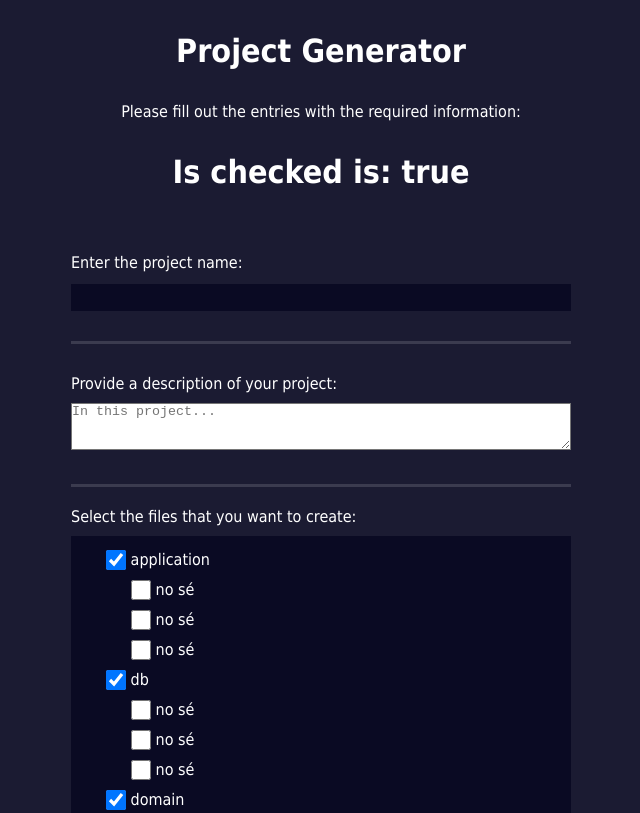
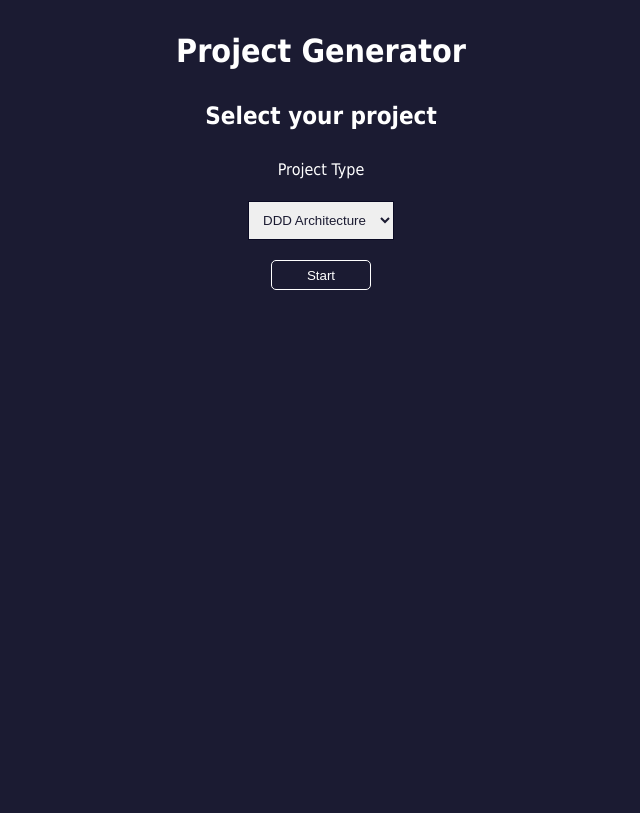
Before and after one commit to AbrahamRuizP/Project-Generator, a plain HTML site: page index.html in a window 1280 px wide. Shown: the top 813 px of the page, without its empty margins (319-959 px from the left). Drawn offline with Linux system fonts and the light colour scheme.

Commit message:
Added Starting Page in JS spa

```diff
--- a/index.css
+++ b/index.css
@@ -1,4 +1,4 @@
-* {
+*{
     margin: 0;
     padding: 0;
     box-sizing: border-box;
@@ -44,6 +44,32 @@ body {
     font-family: Tahoma, Geneva, Verdana, sans-serif;
     font-size: 1.6rem;
 }
+
+.Starting-Page {
+    display: grid;
+    place-content: center;
+}
+
+.Starting-Page div{
+    display: grid;
+    margin: 0 auto;
+    text-align: center;
+}
+
+.Starting-Page select{
+    border: 1px solid #0a0a23;
+    color: var(--color-background);
+    padding: 10px;
+    margin: 12px 0 0 0;
+    width: 100%;
+    min-height: 2em;
+}
+
+ .Starting-Page .button{
+     place-self: center;
+}
+
+
 
 h1, p {
     margin: 1em auto;
@@ -111,16 +137,17 @@ ul.second-depth {
     margin: 0 0 0 25px;
 }
 
-button {
+.button {
     background-color: var(--color-background);
     border: 1px solid white;
     color: white;
     height: 30px;
     width: 100px;
     text-align: center;
+    border-radius: 5px;
 }
 
-button:hover {
+.button:hover {
     background-color: var(--color-border);
     cursor: pointer;
     transition: 1s ease-in 2ms;
--- a/index.html
+++ b/index.html
@@ -8,6 +8,25 @@
 </head>
 <body>
     <h1>Project Generator</h1>
+
+    <div class="Starting-Page">
+        <h2>Select your project</h2>
+
+        <div>
+        <!-- Current Values are placeholders -->
+        <fieldset>
+            <label>Project Type</label>
+            <select id="Project-Type-Selector">
+                <option value="DDD-Arch">DDD Architecture</option>
+                <option value="Other">Other</option>
+                <option value="Other2">Other2</option>
+            </select>
+        </fieldset>
+        <button class="button">Start</button>
+        </div>
+    </div>
+
+    <div class="DDD-Arch" style="display: none;">
     <p>Please fill out the entries with the required information:</p>
     <h1 id="borrar"></h1>
     <form action="https://">
@@ -95,9 +114,10 @@
                 </ul>
         </fieldset>
         <div class="btn-container">
-            <button class=""> <em>Generate</em> </button>
+            <button class="button"><em>Generate</em> </button>
         </div>
     </form>
+    </div>
 
     <script src="main.js"></script>
 
--- a/main.js
+++ b/main.js
@@ -1,4 +1,3 @@
-
 const borrar = document.getElementById("borrar");
 const cb_application = document.getElementById("application");
 const cb_db = document.getElementById("db");
@@ -10,5 +9,29 @@ const cb_server = document.getElementById("server");
 const db_test = document.getElementById("test");
 
 
+// Starting Page Logic
+const starting_page = document.querySelector(".Starting-Page");
+
+starting_page.addEventListener("click", (e) => {
+    const target = e.target
+    if (target.tagName === "BUTTON"){
+        const project_type = document.querySelector("#Project-Type-Selector").value;
+
+        //hiding starting page
+        const starting_page = document.querySelector(".Starting-Page").style.display = "none";
+
+        //Showing Project Creation Section
+        display_section(project_type);
+    }
+})
+
 borrar.innerHTML = `Is checked is: ${cb_application.checked}`;
 cb_application.checked;
+
+
+
+
+function display_section(project_type){
+    const section = document.querySelector(`.${project_type}`)
+    section.style.display = "block"
+}
```
Also changed, not shown: 1 other file.
